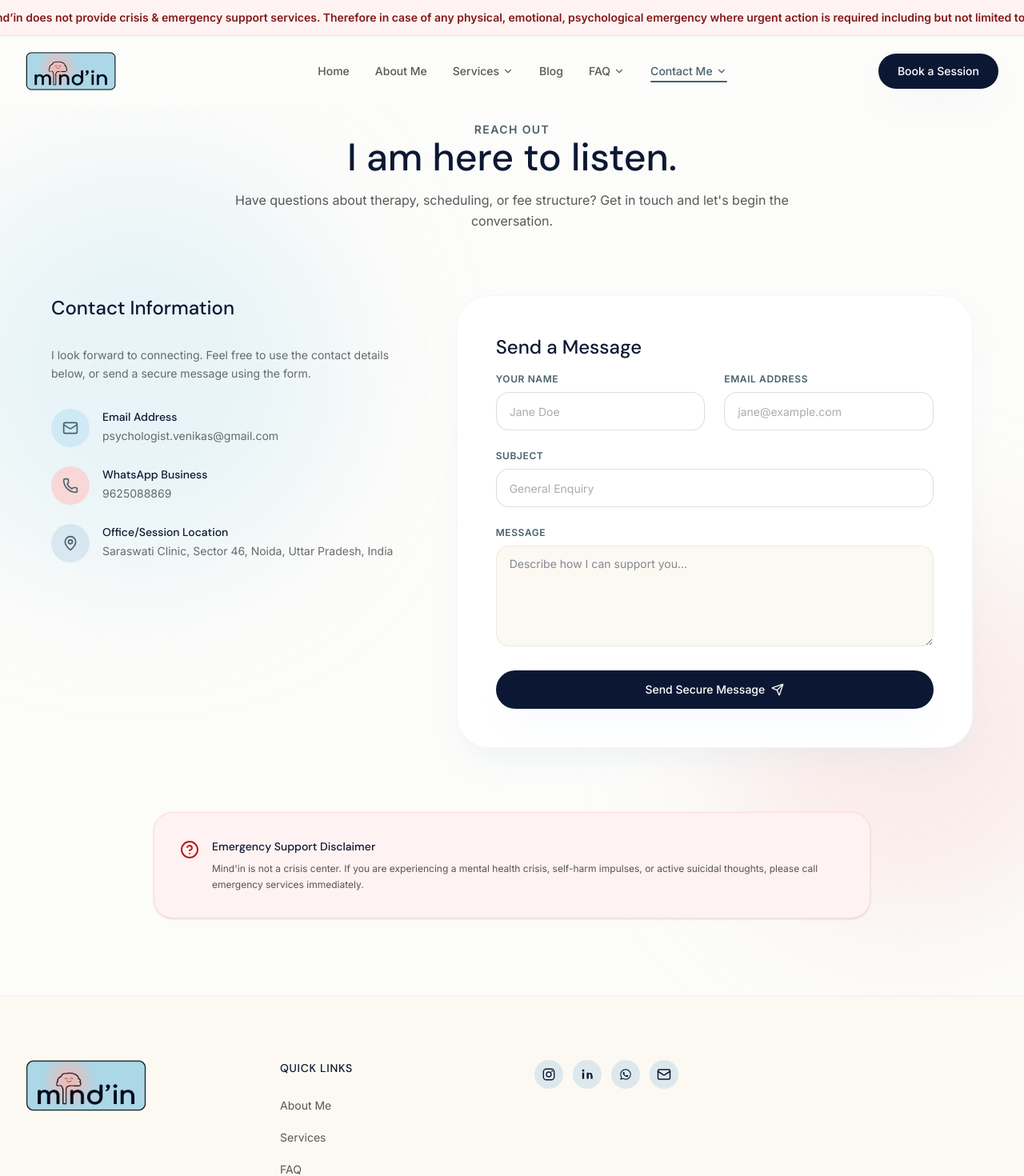
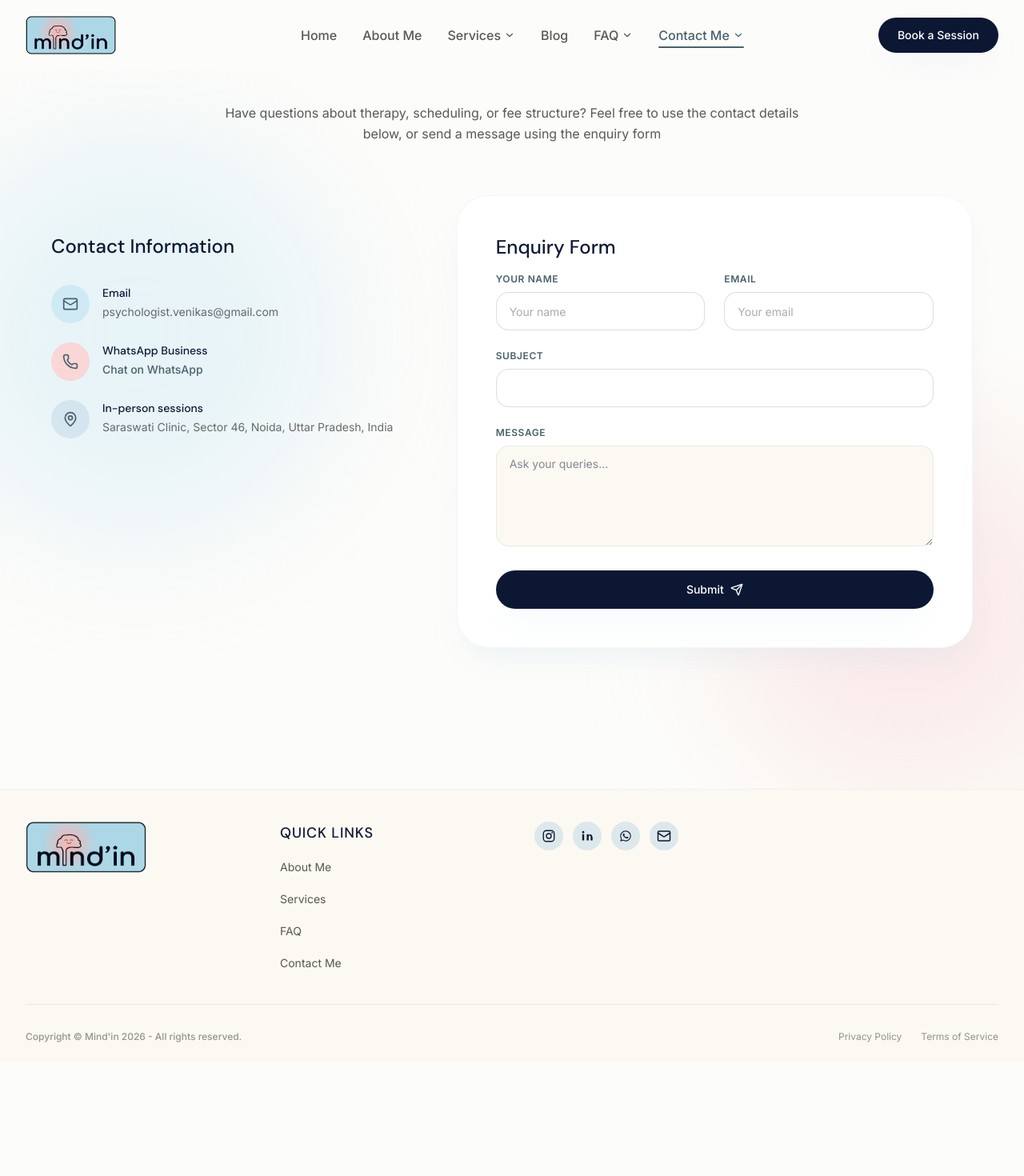
Before and after one commit to VenikaS/mindin-website, a Next.js app: page /contact in a window 1280 px wide. Shown: the top 1470 px of the page at 80% size. After the commit the page ends 1328 px from the top, so only its background shows below. Built offline with nearby package versions, Linux system fonts and the light colour scheme.

Commit message:
about me section changes

```diff
--- a/src/app/blog/page.tsx
+++ b/src/app/blog/page.tsx
@@ -1,9 +1,8 @@
 export default function BlogListingPage() {
   return (
     <div className="relative min-h-screen bg-neutral-bg pt-4 pb-24">
-      <div className="relative z-10 mx-auto flex min-h-[50vh] max-w-4xl flex-col items-center justify-center px-6 text-center">
-        <span className="text-sm font-semibold uppercase tracking-widest text-primary">Blog</span>
-        <h1 className="mt-4 text-4xl font-display text-text-navy md:text-5xl">Posts coming soon</h1>
+      <div className="relative z-10 mx-auto flex min-h-[50vh] max-w-4xl flex-col items-center justify-start pt-32 px-6 text-center">
+        <h1 className="text-4xl font-display text-text-navy md:text-5xl">Posts coming soon</h1>
       </div>
     </div>
   );
--- a/src/app/contact/page.tsx
+++ b/src/app/contact/page.tsx
@@ -47,22 +47,17 @@ export default function ContactPage() {
 
       <div className="relative z-10 mx-auto max-w-7xl px-6 md:px-8">
         {/* Header Block */}
-        <div className="text-center max-w-3xl mx-auto mb-20 space-y-4">
-          <span className="text-sm font-semibold tracking-widest text-primary uppercase">Reach Out</span>
-          <h1 className="text-4xl md:text-5xl font-display text-text-navy">I am here to listen.</h1>
+        <div className="text-center max-w-3xl mx-auto mb-16 pt-6">
           <p className="text-base text-text-charcoal/80 leading-relaxed">
-            Have questions about therapy, scheduling, or fee structure? Get in touch and let&apos;s begin the conversation.
+            Have questions about therapy, scheduling, or fee structure? Feel free to use the contact details below, or send a message using the enquiry form
           </p>
         </div>
 
         {/* Splits Contact Grid */}
         <div className="grid grid-cols-1 lg:grid-cols-12 gap-16 items-start max-w-6xl mx-auto mb-20">
           {/* Details Column */}
-          <div className="lg:col-span-5 space-y-8">
+          <div className="lg:col-span-5 space-y-8 lg:pt-12">
             <h2 className="text-2xl font-display text-text-navy">Contact Information</h2>
-            <p className="text-text-charcoal/70 text-sm leading-relaxed">
-              I look forward to connecting. Feel free to use the contact details below, or send a secure message using the form.
-            </p>
 
             <div className="space-y-6">
               <div className="flex items-start gap-4">
@@ -70,7 +65,7 @@ export default function ContactPage() {
                   <Mail className="w-5 h-5" />
                 </div>
                 <div>
-                  <h4 className="font-semibold text-text-navy text-sm">Email Address</h4>
+                  <h4 className="font-semibold text-text-navy text-sm">Email</h4>
                   <p className="text-sm text-text-charcoal/70 mt-1">psychologist.venikas@gmail.com</p>
                 </div>
               </div>
@@ -81,8 +76,8 @@ export default function ContactPage() {
                 </div>
                 <div>
                   <h4 className="font-semibold text-text-navy text-sm">WhatsApp Business</h4>
-                  <a href="https://wa.me/919625088869" target="_blank" rel="noopener noreferrer" className="text-sm text-text-charcoal/70 mt-1 inline-block hover:text-primary transition-colors">
-                    9625088869
+                  <a href="https://wa.me/919625088869" target="_blank" rel="noopener noreferrer" className="text-sm text-primary font-medium mt-1 inline-block hover:underline transition-colors">
+                    Chat on WhatsApp
                   </a>
                 </div>
               </div>
@@ -92,7 +87,7 @@ export default function ContactPage() {
                   <MapPin className="w-5 h-5" />
                 </div>
                 <div>
-                  <h4 className="font-semibold text-text-navy text-sm">Office/Session Location</h4>
+                  <h4 className="font-semibold text-text-navy text-sm">In-person sessions</h4>
                   <p className="text-sm text-text-charcoal/70 mt-1">Saraswati Clinic, Sector 46, Noida, Uttar Pradesh, India</p>
                 </div>
               </div>
@@ -116,23 +111,23 @@ export default function ContactPage() {
               </div>
             ) : (
               <form onSubmit={handleSubmit(onSubmit)} className="space-y-6">
-                <h3 className="text-2xl font-display text-text-navy mb-4">Send a Message</h3>
+                <h2 className="text-2xl font-display text-text-navy mb-4">Enquiry Form</h2>
                 <div className="grid grid-cols-1 sm:grid-cols-2 gap-6">
                   <div className="space-y-2">
                     <label className="block text-xs font-semibold text-primary uppercase tracking-wider">Your Name</label>
-                    <Input {...register("name")} placeholder="Jane Doe" className={errors.name ? "border-error" : ""} />
+                    <Input {...register("name")} placeholder="Your name" className={errors.name ? "border-error" : ""} />
                     {errors.name && <p className="text-xs text-error">{errors.name.message}</p>}
                   </div>
                   <div className="space-y-2">
-                    <label className="block text-xs font-semibold text-primary uppercase tracking-wider">Email Address</label>
-                    <Input {...register("email")} placeholder="jane@example.com" type="email" className={errors.email ? "border-error" : ""} />
+                    <label className="block text-xs font-semibold text-primary uppercase tracking-wider">Email</label>
+                    <Input {...register("email")} placeholder="Your email" type="email" className={errors.email ? "border-error" : ""} />
                     {errors.email && <p className="text-xs text-error">{errors.email.message}</p>}
                   </div>
                 </div>
 
                 <div className="space-y-2">
                   <label className="block text-xs font-semibold text-primary uppercase tracking-wider">Subject</label>
-                  <Input {...register("subject")} placeholder="General Enquiry" className={errors.subject ? "border-error" : ""} />
+                  <Input {...register("subject")} placeholder="" className={errors.subject ? "border-error" : ""} />
                   {errors.subject && <p className="text-xs text-error">{errors.subject.message}</p>}
                 </div>
 
@@ -140,7 +135,7 @@ export default function ContactPage() {
                   <label className="block text-xs font-semibold text-primary uppercase tracking-wider">Message</label>
                   <textarea
                     {...register("message")}
-                    placeholder="Describe how I can support you..."
+                    placeholder="Ask your queries..."
                     rows={5}
                     className={`w-full bg-surface border rounded-2xl py-3 px-4 focus:outline-none focus:ring-2 focus:ring-primary/20 text-sm text-text-navy ${
                       errors.message ? "border-error" : "border-primary/10"
@@ -150,21 +145,10 @@ export default function ContactPage() {
                 </div>
 
                 <Button variant="primary" type="submit" disabled={isSubmitting} className="w-full h-12 flex items-center justify-center gap-2">
-                  {isSubmitting ? "Sending..." : "Send Secure Message"} <Send className="w-4 h-4" />
+                  {isSubmitting ? "Submitting..." : "Submit"} <Send className="w-4 h-4" />
                 </Button>
               </form>
             )}
-          </div>
-        </div>
-
-        {/* Emergency disclaimer block */}
-        <div className="bg-red-50 border border-red-200/50 rounded-3xl p-6 md:p-8 max-w-4xl mx-auto flex items-start gap-4 shadow-sm">
-          <HelpCircle className="w-6 h-6 text-error shrink-0 mt-0.5" />
-          <div className="space-y-2">
-            <h4 className="font-semibold text-text-navy text-sm">Emergency Support Disclaimer</h4>
-            <p className="text-xs text-text-charcoal/80 leading-relaxed">
-              Mind&apos;in is not a crisis center. If you are experiencing a mental health crisis, self-harm impulses, or active suicidal thoughts, please call emergency services immediately.
-            </p>
           </div>
         </div>
       </div>
--- a/src/app/layout.tsx
+++ b/src/app/layout.tsx
@@ -2,7 +2,6 @@ import type { Metadata } from "next";
 import { Inter, DM_Sans } from "next/font/google";
 import Navbar from "@/components/Navbar";
 import Footer from "@/components/Footer";
-import CrisisBanner from "@/components/CrisisBanner";
 import "./globals.css";
 
 const inter = Inter({
@@ -34,7 +33,6 @@ export default function RootLayout({
       className={`${inter.variable} ${dmSans.variable} h-full antialiased`}
     >
       <body className="min-h-full flex flex-col bg-neutral-bg text-text-charcoal font-sans selection:bg-primary-light selection:text-text-navy">
-        <CrisisBanner />
         <Navbar />
         <main className="flex-grow">{children}</main>
         <Footer />
--- a/src/app/page.tsx
+++ b/src/app/page.tsx
@@ -98,9 +98,9 @@ export default function HomePage() {
       </section>
 
       {/* Getting Started */}
-      <section className="bg-text-navy text-white pt-8 md:pt-10 pb-10 md:pb-12 relative z-10">
+      <section className="bg-text-navy text-white pt-6 md:pt-8 pb-8 md:pb-10 relative z-10">
         <div className="mx-auto max-w-7xl px-6 md:px-8">
-          <div className="text-center max-w-3xl mx-auto mb-16 space-y-5">
+          <div className="text-center max-w-3xl mx-auto mb-10 space-y-3">
             <h2 className="text-3xl md:text-4xl font-display text-white">Getting Started</h2>
             <p className="text-white text-xl md:text-2xl font-semibold leading-relaxed max-w-3xl mx-auto">
               You don&apos;t have to figure out everything alone. Whether you&apos;re facing a specific challenge or seeking a deeper understanding of yourself, I am here for you.
--- a/src/components/Footer.tsx
+++ b/src/components/Footer.tsx
@@ -54,9 +54,9 @@ const contactLinks = [
 
 export default function Footer() {
   return (
-    <footer className="bg-surface border-t border-primary/5 pt-20 pb-10">
+    <footer className="bg-surface border-t border-primary/5 pt-10 pb-6">
       <div className="mx-auto max-w-7xl px-6 md:px-8">
-        <div className="grid grid-cols-1 md:grid-cols-12 gap-10 md:gap-14 mb-16 items-start">
+        <div className="grid grid-cols-1 md:grid-cols-12 gap-10 md:gap-14 mb-10 items-start">
           {/* Logo & Intro */}
           <div className="md:col-span-3 flex flex-col gap-6">
             <Link href="/" className="flex items-center gap-2 group">
@@ -72,7 +72,7 @@ export default function Footer() {
 
           {/* Quick Links */}
           <div className="md:col-span-3">
-            <h4 className="text-text-navy text-sm font-bold uppercase tracking-wider mb-6">Quick Links</h4>
+            <h4 className="text-text-navy text-lg font-bold uppercase tracking-wider mb-4">Quick Links</h4>
             <ul className="flex flex-col gap-4">
               {["About Me", "Services", "FAQ", "Contact Me"].map((link) => (
                 <li key={link}>
--- a/src/components/Navbar.tsx
+++ b/src/components/Navbar.tsx
@@ -90,7 +90,7 @@ export default function Navbar() {
                   <Link
                     href={link.href}
                     className={cn(
-                      "inline-flex items-center gap-1 text-sm font-medium transition-colors hover:text-primary relative py-1 text-text-charcoal",
+                      "inline-flex items-center gap-1 text-base font-medium transition-colors hover:text-primary relative py-1 text-text-charcoal",
                       isActive ? "text-primary" : "text-text-charcoal/80"
                     )}
                   >
```
Also changed, not shown: src/app/about/page.tsx (+4 -4 lines), 1 other file (tests, documents, lock files or other folders).
